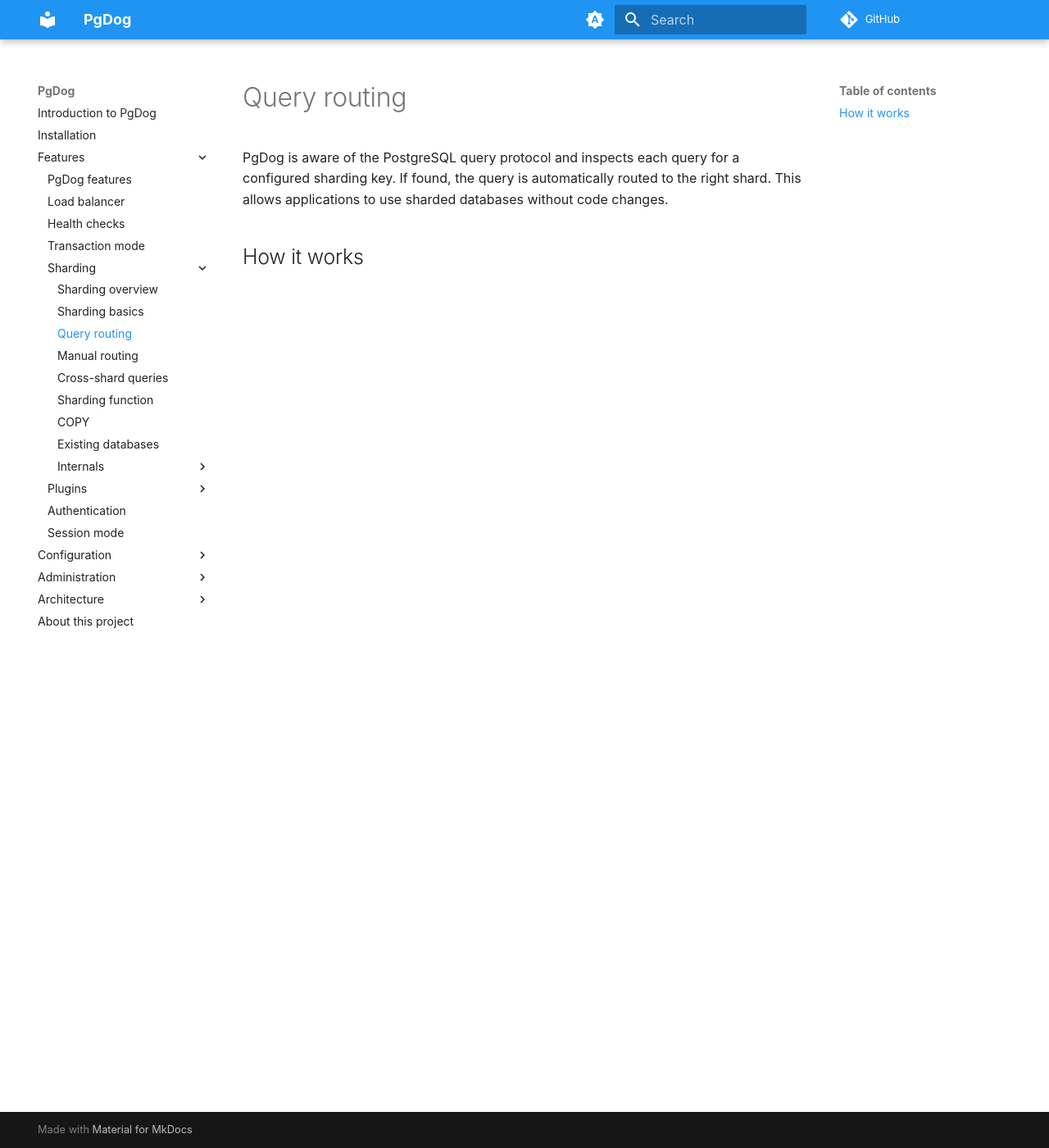
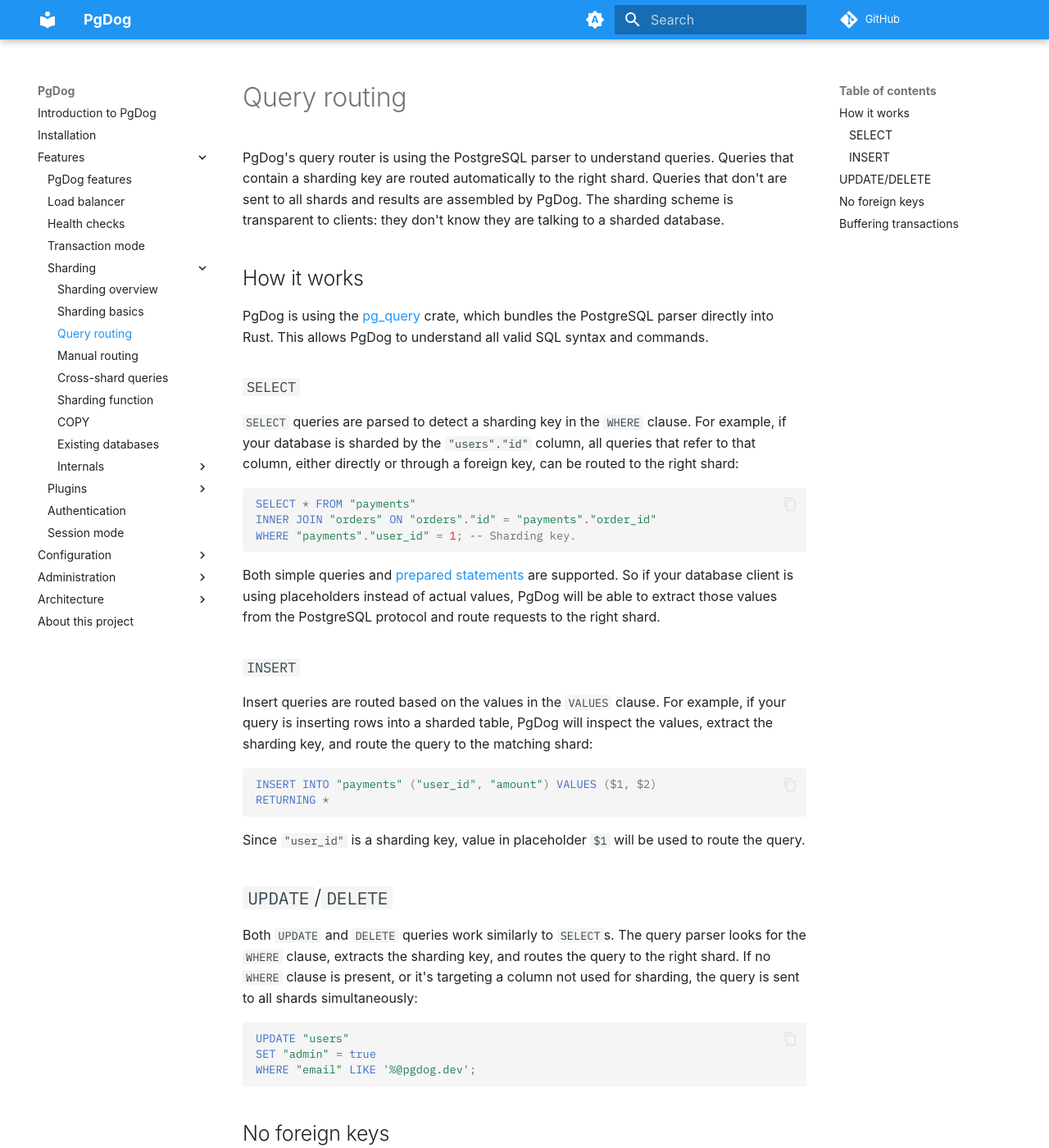
Before and after one commit to pgdogdev/docs, an MkDocs documentation site: the page built from docs/features/sharding/query-routing.md, in a window 1280 px wide and 1400 px high. Shown: the whole window at 82% size. Built offline with MkDocs 1.6.1 and Material for MkDocs 9.7.7, drawn with Linux system fonts in a browser that asks for light colours; some web fonts are replaced; comment, search, counter and statistics services are not loaded; some of the changed text lies outside the part shown.

Commit message:
sharding docs

````diff
--- a/docs/features/sharding/query-routing.md
+++ b/docs/features/sharding/query-routing.md
@@ -1,6 +1,54 @@
 # Query routing
 
-PgDog is aware of the PostgreSQL query protocol and inspects each query for a configured sharding key. If found, the query is automatically routed
-to the right shard. This allows applications to use sharded databases without code changes.
+PgDog's query router is using the PostgreSQL parser to understand queries. Queries that contain a sharding key are routed automatically to the right shard. Queries that don't are sent to all shards and results are assembled by PgDog. The sharding scheme is transparent to clients: they don't know they are talking to a sharded database.
 
 ## How it works
+
+PgDog is using the [pg_query](https://docs.rs/pg_query) crate, which bundles the PostgreSQL parser directly into Rust. This allows PgDog to understand all valid SQL syntax and commands.
+
+### `SELECT`
+
+`SELECT` queries are parsed to detect a sharding key in the `WHERE` clause. For example, if your database is sharded by the `"users"."id"` column, all queries that refer to that column, either directly or through a foreign key, can be routed to the right shard:
+
+```postgresql
+SELECT * FROM "payments"
+INNER JOIN "orders" ON "orders"."id" = "payments"."order_id"
+WHERE "payments"."user_id" = 1; -- Sharding key.
+```
+
+Both simple queries and [prepared statements](internals/query-protocol.md) are supported. So if your database client is using placeholders instead of actual values, PgDog will be able to extract those values from the PostgreSQL protocol and route requests to the right shard.
+
+### `INSERT`
+
+Insert queries are routed based on the values in the `VALUES` clause. For example, if your query is inserting rows into a sharded table, PgDog will inspect the values, extract the sharding key, and route the query to the matching shard:
+
+```postgresql
+INSERT INTO "payments" ("user_id", "amount") VALUES ($1, $2)
+RETURNING *
+```
+
+Since `"user_id"` is a sharding key, value in placeholder `$1` will be used to route the query.
+
+
+## `UPDATE`/`DELETE`
+
+Both `UPDATE` and `DELETE` queries work similarly to `SELECT`s. The query parser looks for the `WHERE` clause, extracts the sharding key, and routes the query to the right shard. If no `WHERE` clause is present, or it's targeting a column not used for sharding, the query is sent to all shards simultaneously:
+
+```postgresql
+UPDATE "users"
+SET "admin" = true
+WHERE "email" LIKE '%@pgdog.dev';
+```
+
+## No foreign keys
+
+It is often the case that some tables don't have a foreign key to the table used for sharding. For example, `"orders"` table may have a reference to `"payments"`, but having a reference to `"users"` is not strictly necessary. There are two ways to handle this scenario:
+
+1. Add a `"user_id"` column with a foreign key reference
+2. Use [manual routing](manual-routing.md) to add sharding context to a query
+
+Adding a foreign key reference is often preferable since it simplifies both querying that table and sharding that table in the future. Maintaining that foreign key should be pretty simple, either with a database trigger or by using an [ORM](https://en.wikipedia.org/wiki/Object%E2%80%93relational_mapping) at the application layer.
+
+## Buffering transactions
+
+Most transactions start with an explicit `BEGIN` statement. This statement has no sharding hints, so PgDog doesn't use it for routing. Before deciding on the shard, PgDog buffers this command and waits for the client to send an actual query. This allows it to route the entire transaction to the right shard before falling back to [cross-shard](cross-shard.md) routing.
````
Also changed, not shown: docs/features/sharding/basics.md (+1 -1 lines).
